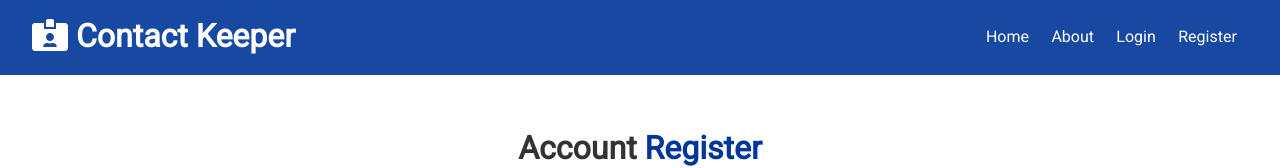
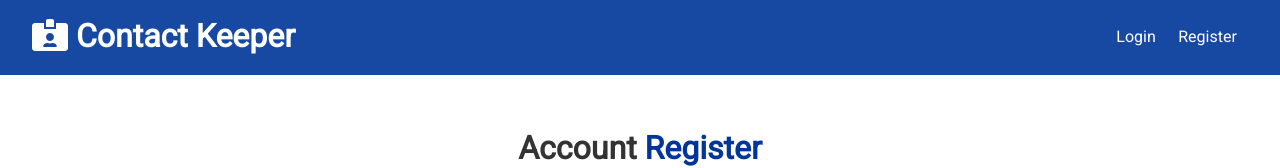
Before and after one commit to webguyty/ContactKeeper, a React (Create React App) app in the folder client/: page /login in a window 1280 px wide. Shown: the top 168 px of the page. Built offline with nearby package versions, Linux system fonts and the light colour scheme.

Commit message:
logout complete

```diff
--- a/client/src/components/layout/Navbar.js
+++ b/client/src/components/layout/Navbar.js
@@ -6,25 +6,40 @@
 const Navbar = ({ title, icon }) => {
   const authContext = useContext(AuthContext);
   const { isAuthenticated, logout, user } = authContext;
+
+  const onLogout = () => {
+    logout();
+  };
+
+  const authLinks = (
+    <Fragment>
+      <li>Hello {user && user.name}</li>
+      <li>
+        <a onClick={onLogout} href='#!'>
+          <i className='fas fa-sign-out-alt'></i>{' '}
+          <span className='hide-sm'>Logout</span>
+        </a>
+      </li>
+    </Fragment>
+  );
+
+  const guestLinks = (
+    <Fragment>
+      <li>
+        <Link to='/login'>Login</Link>
+      </li>
+      <li>
+        <Link to='/register'>Register</Link>
+      </li>
+    </Fragment>
+  );
+
   return (
     <div className='navbar bg-primary'>
       <h1>
         <i className='fas fa-id-card-alt' /> {title}
       </h1>
-      <ul>
-        <li>
-          <Link to='/'>Home</Link>
-        </li>
-        <li>
-          <Link to='/about'>About</Link>
-        </li>
-        <li>
-          <Link to='/login'>Login</Link>
-        </li>
-        <li>
-          <Link to='/register'>Register</Link>
-        </li>
-      </ul>
+      <ul>{isAuthenticated ? authLinks : guestLinks}</ul>
     </div>
   );
 };
--- a/client/src/context/auth/AuthState.js
+++ b/client/src/context/auth/AuthState.js
@@ -98,7 +98,9 @@
 
   // Logout
   const logout = (params) => {
-    console.log('load user');
+    dispatch({
+      type: LOGOUT,
+    });
   };
 
   // Clear Errors
--- a/client/src/context/auth/authReducer.js
+++ b/client/src/context/auth/authReducer.js
@@ -30,6 +30,7 @@
     case REGISTER_FAIL:
     case AUTH_ERROR:
     case LOGIN_FAIL:
+    case LOGOUT:
       localStorage.removeItem('token');
       return {
         ...state,
```
